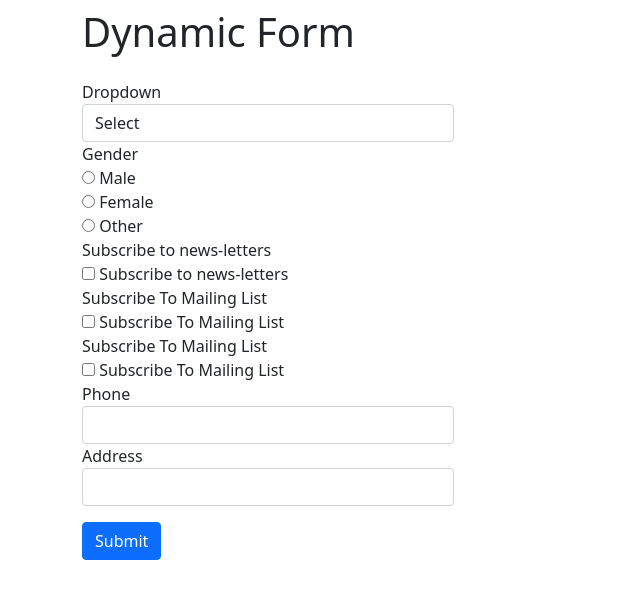
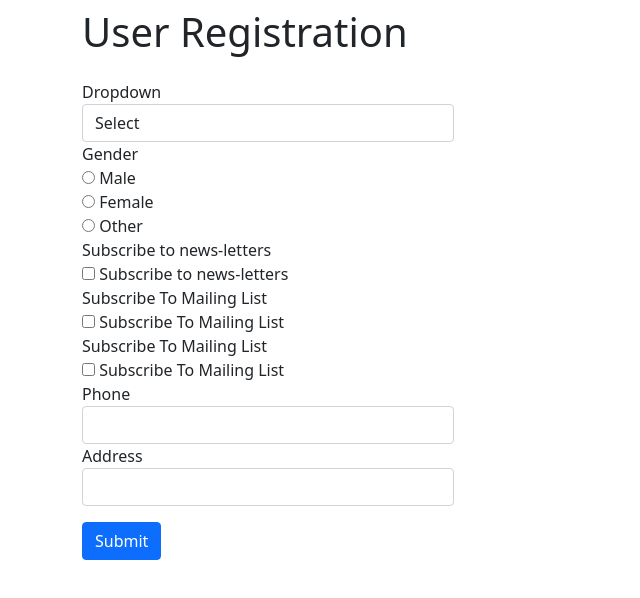
Before and after one commit to flyrehan786/angular-dynamic-form-using-json-payload, an Angular app: page / in a window 1280 px wide. Shown: the top 598 px of the page, without its empty margins (0-640 px from the left). Built offline with nearby package versions, Linux system fonts and the light colour scheme.

Commit message:
dynamic formTitle

```diff
--- a/src/app/app.component.html
+++ b/src/app/app.component.html
@@ -1,4 +1,5 @@
 <ng-dynamic-form-control
+[form_title]="this.service.getDynamicControl().formTitle"
 [input_dynamicControls]="this.service.getDynamicControl()"
 (onSubmit)="onFormSubmit($event)">
 </ng-dynamic-form-control>
--- a/src/app/components/ng-dynamic-form-control/ng-dynamic-form-control.component.html
+++ b/src/app/components/ng-dynamic-form-control/ng-dynamic-form-control.component.html
@@ -1,5 +1,5 @@
 <div class="container">
-    <h1 class="mt-2">Dynamic Form</h1>
+    <h1 class="mt-2">{{ form_title }}</h1>
     <div class="row">
       <form class="mt-3" [id]="this._FORM_ELEMENT" #f="ngForm" (ngSubmit)="submit()">
       </form>
--- a/src/app/components/ng-dynamic-form-control/ng-dynamic-form-control.component.ts
+++ b/src/app/components/ng-dynamic-form-control/ng-dynamic-form-control.component.ts
@@ -16,6 +16,7 @@ import { IValidationFailed } from 'src/app/models/IValidationFailed';
   styleUrls: ['./ng-dynamic-form-control.component.css'],
 })
 export class NgDynamicFormControlComponent implements OnInit {
+  @Input() form_title: string;
   @Input() input_dynamicControls: IDynamicControl;
   @Output() onSubmit = new EventEmitter();
   public _FORM_ELEMENT = '_df-dynamic-form'; // Form Id;
--- a/src/app/models/IDynamicControl.ts
+++ b/src/app/models/IDynamicControl.ts
@@ -1,5 +1,6 @@
 import { IControl } from "./IControl";
 
 export interface IDynamicControl {
+  formTitle: string,
   controls: IControl[];
 }
--- a/src/app/services/user.service.ts
+++ b/src/app/services/user.service.ts
@@ -9,6 +9,7 @@ export class UserService {
   getDynamicControl() {
     // Assume that this JSON data is comming from server.
     const _controls: IDynamicControl = {
+      formTitle: "User Registration",
       controls: [
         {
           type: Types.Dropdown,
```
